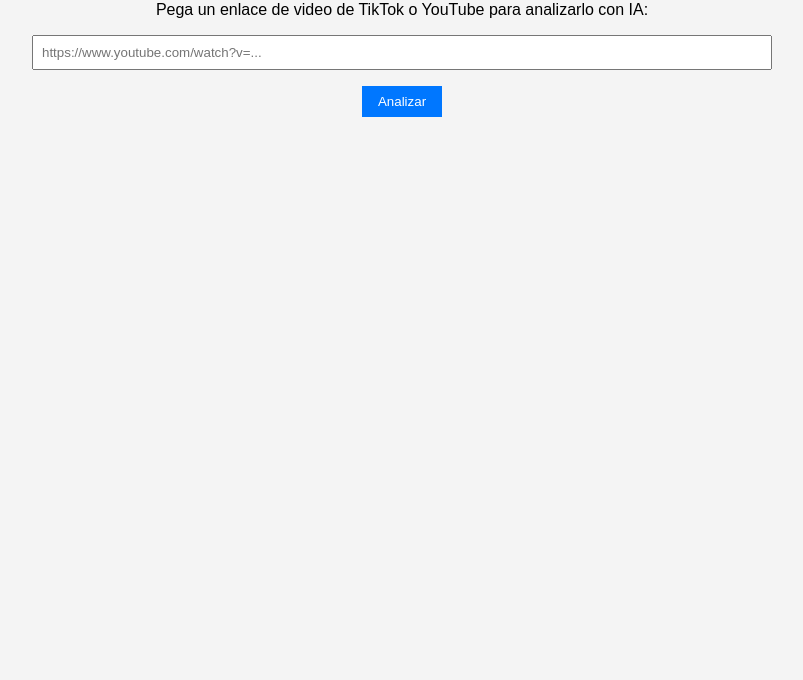
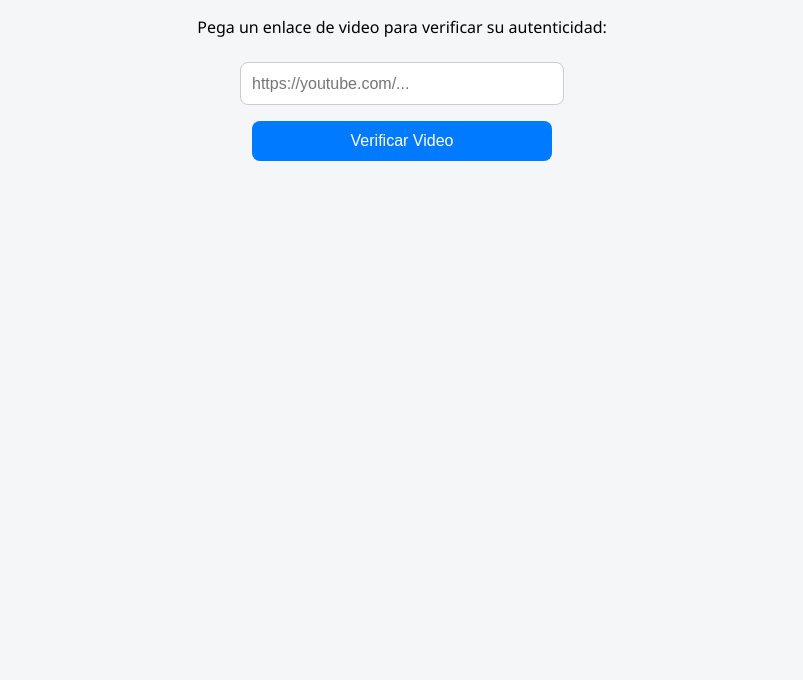
Before and after one commit to Thrumanshow/HormigasAIS-video-intelligence-checker, a plain HTML site: page index.html in a window 1280 px wide. Shown: the part 120-800 px from the top of the page, without its empty margins (238-1041 px from the left). Drawn offline with Linux system fonts and the light colour scheme.

Commit message:
Update index.html

```diff
--- a/index.html
+++ b/index.html
@@ -2,76 +2,109 @@
 <html lang="es">
 <head>
   <meta charset="UTF-8" />
-  <meta name="viewport" content="width=device-width, initial-scale=1.0" />
-  <title>HormigasAIS - Video Intelligence Checker</title>
+  <meta name="viewport" content="width=device-width, initial-scale=1.0"/>
+  <title>HormigasAIS | Verificador de Videos</title>
   <style>
     body {
-      font-family: 'Arial', sans-serif;
-      text-align: center;
+      font-family: 'Segoe UI', sans-serif;
+      background: #f4f6f8;
+      display: flex;
+      flex-direction: column;
+      align-items: center;
       padding: 2rem;
-      background-color: #f4f4f4;
     }
+
     h1 {
-      color: #333;
-    }
-    input[type="text"] {
-      padding: 0.5rem;
-      width: 60%;
+      color: #007bff;
       margin-bottom: 1rem;
     }
+
+    input, button {
+      padding: 0.7rem;
+      font-size: 1rem;
+      border-radius: 8px;
+      border: 1px solid #ccc;
+      width: 300px;
+      margin: 0.5rem;
+    }
+
     button {
-      padding: 0.5rem 1rem;
-      background-color: #0077ff;
+      background-color: #007bff;
       color: white;
       border: none;
       cursor: pointer;
     }
-    .result {
-      margin-top: 2rem;
+
+    .status {
+      margin-top: 1rem;
+      font-size: 1.2rem;
       padding: 1rem;
-      background: #fff;
       border-radius: 8px;
-      box-shadow: 0 0 10px rgba(0,0,0,0.1);
+      min-width: 250px;
+      text-align: center;
+      display: none;
+    }
+
+    .verde {
+      background-color: #d4edda;
+      color: #155724;
+    }
+
+    .azul {
+      background-color: #d1ecf1;
+      color: #0c5460;
     }
   </style>
 </head>
 <body>
-  <h1>🔍 HormigasAIS - Video Intelligence Checker</h1>
-  <p>Pega un enlace de video de TikTok o YouTube para analizarlo con IA:</p>
-  <input type="text" id="videoUrl" placeholder="https://www.youtube.com/watch?v=..." />
-  <br />
-  <button onclick="checkVideo()">Analizar</button>
+  <h1>🧠 HormigasAIS Video Checker</h1>
+  <p>Pega un enlace de video para verificar su autenticidad:</p>
+  <input type="text" id="videoURL" placeholder="https://youtube.com/..." />
+  <button onclick="verificar()">Verificar Video</button>
 
-  <div id="result" class="result" style="display: none;"></div>
+  <div id="resultado" class="status"></div>
 
   <script>
-    async function checkVideo() {
-      const url = document.getElementById('videoUrl').value;
-      const resultDiv = document.getElementById('result');
-      resultDiv.style.display = 'block';
-      resultDiv.innerHTML = '⏳ Procesando...';
+    async function verificar() {
+      const url = document.getElementById('videoURL').value;
+      const resultado = document.getElementById('resultado');
+      resultado.style.display = 'none';
+      resultado.className = 'status';
+
+      if (!url.trim()) {
+        resultado.textContent = '❗ Por favor, ingresa una URL válida.';
+        resultado.style.display = 'block';
+        resultado.classList.add('azul');
+        return;
+      }
 
       try {
-        const response = await fetch('https://xoxo-checker.onrender.com/analizar', {
+        const res = await fetch('https://xoxo-ai-backend.onrender.com/analizar', {
           method: 'POST',
           headers: {
             'Content-Type': 'application/json'
           },
-          body: JSON.stringify({ url: url })
+          body: JSON.stringify({ url })
         });
 
-        const data = await response.json();
+        const data = await res.json();
 
-        if (data && data.estado) {
-          resultDiv.innerHTML = `
-            <strong>✅ Resultado:</strong><br>
-            ${data.mensaje}
-          `;
+        if (data.resultado === 'real') {
+          resultado.textContent = '💡 Video con alta probabilidad de ser REAL.';
+          resultado.classList.add('verde');
+        } else if (data.resultado === 'sintético') {
+          resultado.textContent = '💡 Video con alta probabilidad de ser generado por IA.';
+          resultado.classList.add('azul');
         } else {
-          resultDiv.innerHTML = '❌ No se pudo analizar el video.';
+          resultado.textContent = '⚠️ Resultado no concluyente.';
+          resultado.classList.add('azul');
         }
+
+        resultado.style.display = 'block';
       } catch (error) {
-        resultDiv.innerHTML = '⚠️ Error al conectar con el servidor.';
+        resultado.textContent = '⚠️ Error al conectar con el backend.';
+        resultado.classList.add('azul');
+        resultado.style.display = 'block';
       }
     }
   </script>
```
